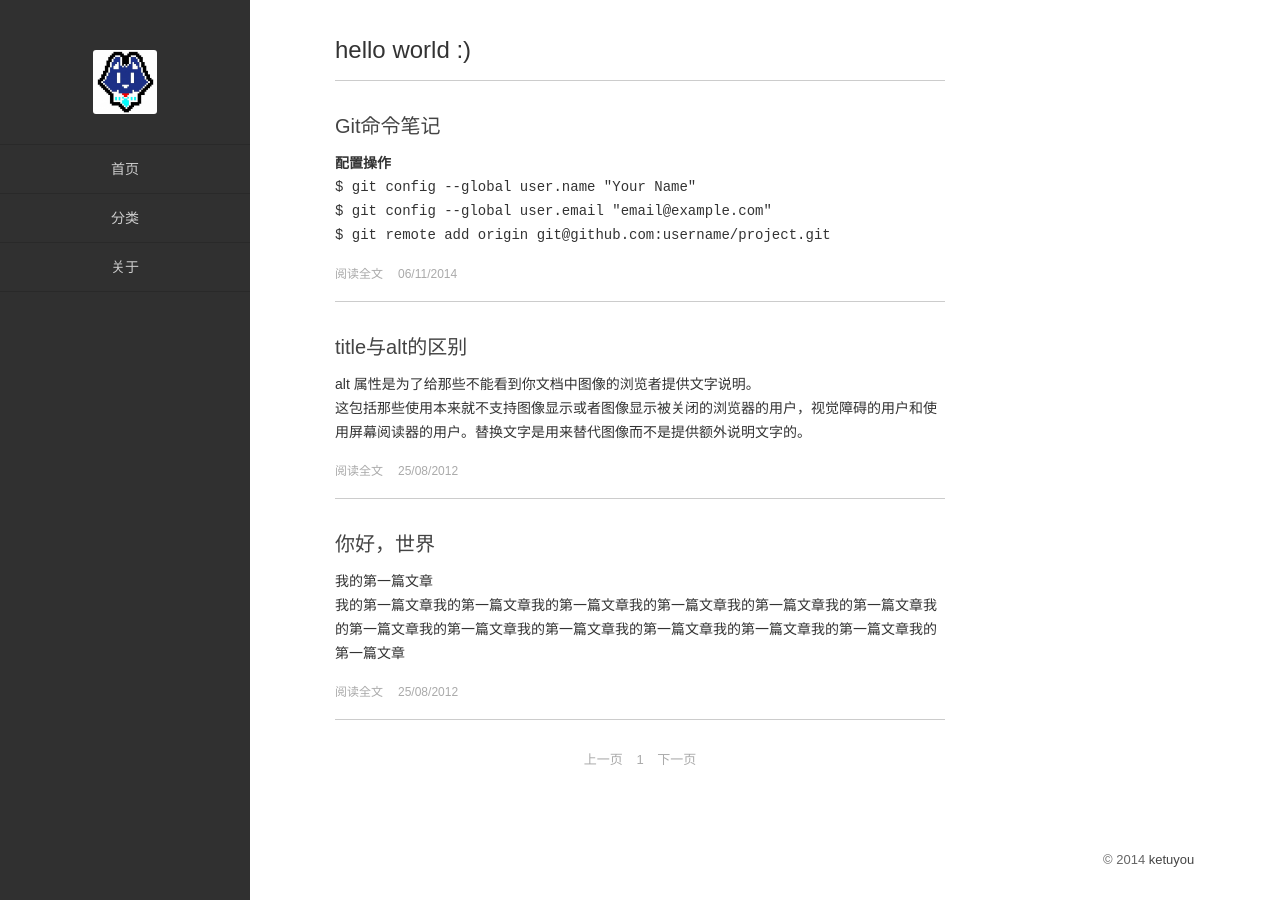
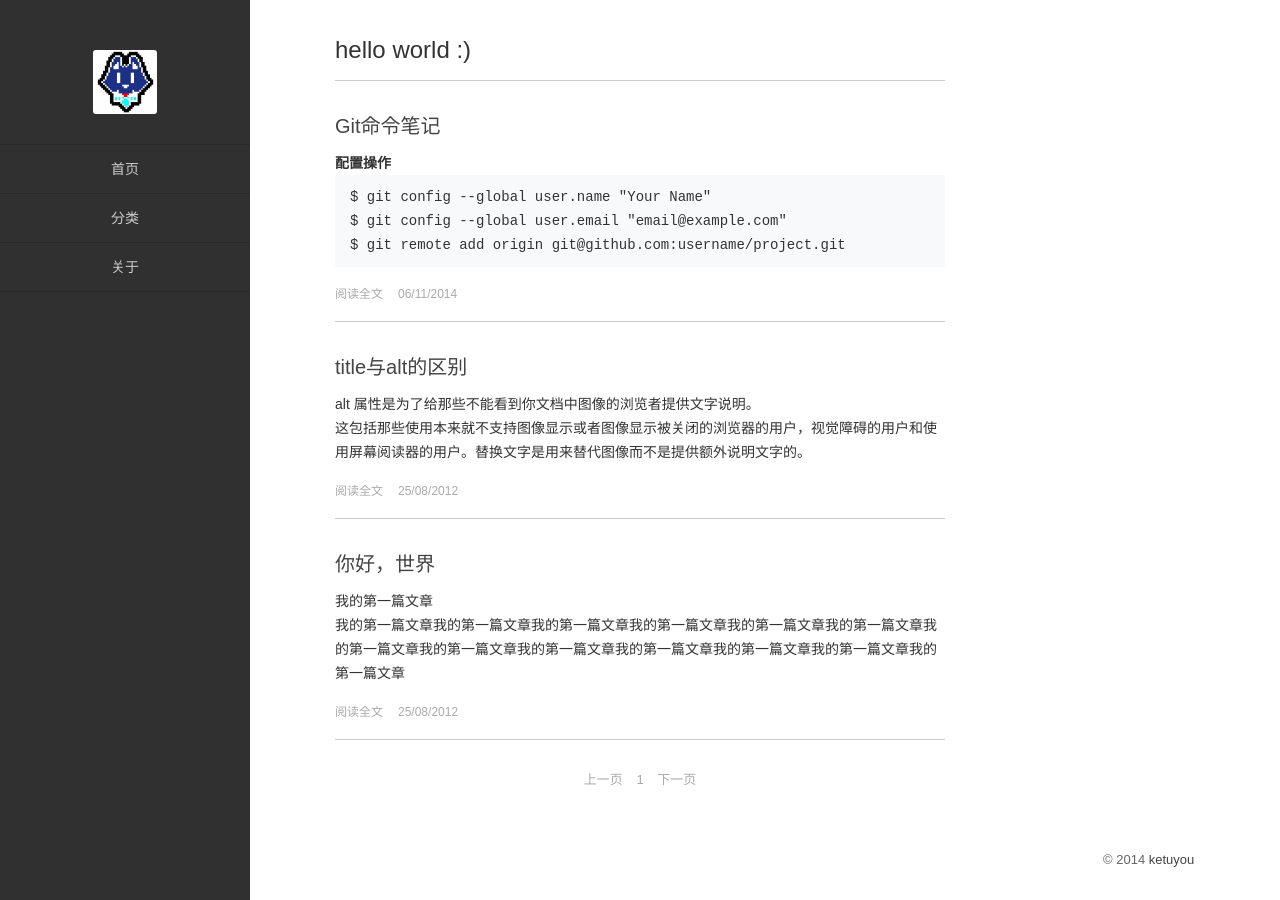
Before and after one commit to Ketuyou/ketuyou.github.io, a Jekyll site: the page built from index.html, in a window 1280 px wide. Built offline with Jekyll 4.4.1, drawn with Linux system fonts in a browser that asks for light colours; the list of posts is cut into pages by our own code.

Commit message:
add code css

```diff
--- a/assets/css/main.css
+++ b/assets/css/main.css
@@ -60,6 +60,11 @@ body {
 .content .post .rich-content blockquote {
     border-left: 3px solid #999;
     padding-left: 10px;
+}
+.content .post pre {
+    border-width: 0;
+    padding: 10px 15px;
+    background: none repeat scroll 0 0 rgba(102,128,153,.05);
 }
 .content .post pre code {
     padding: 0;
```
